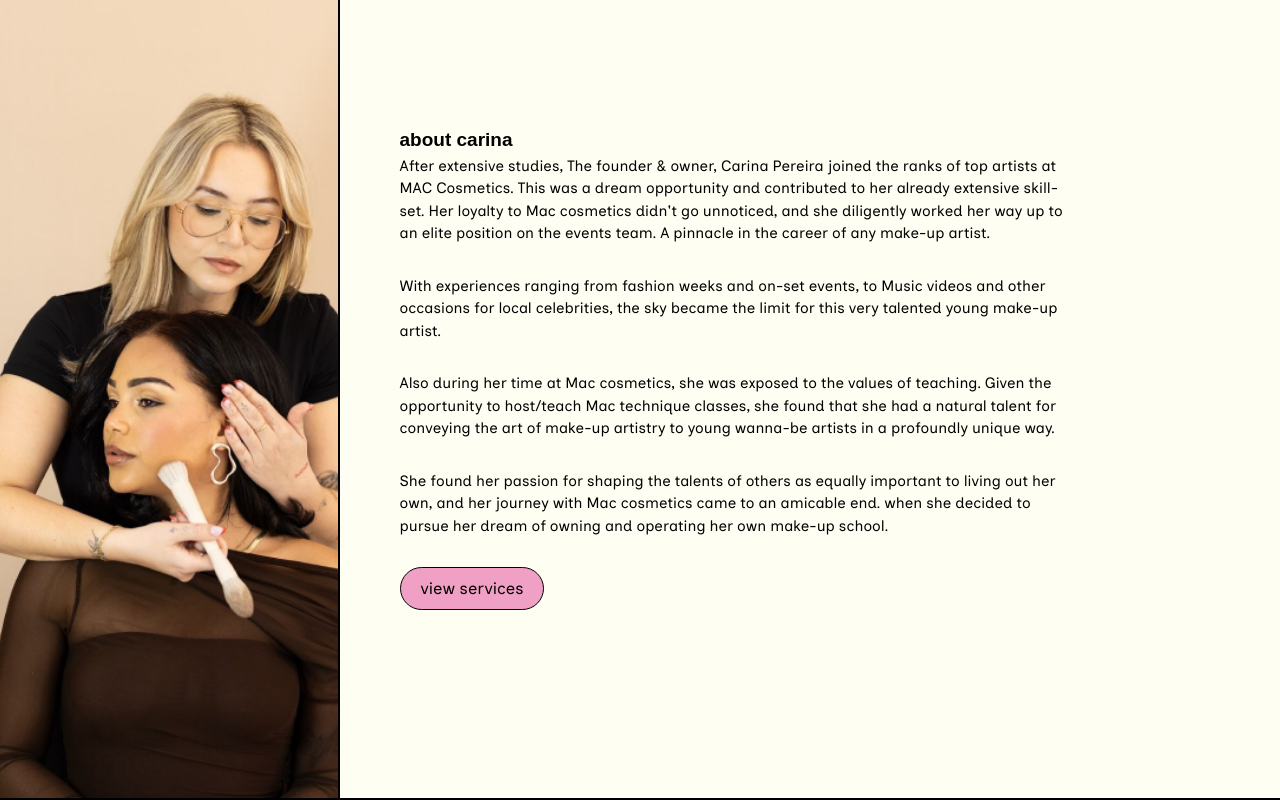
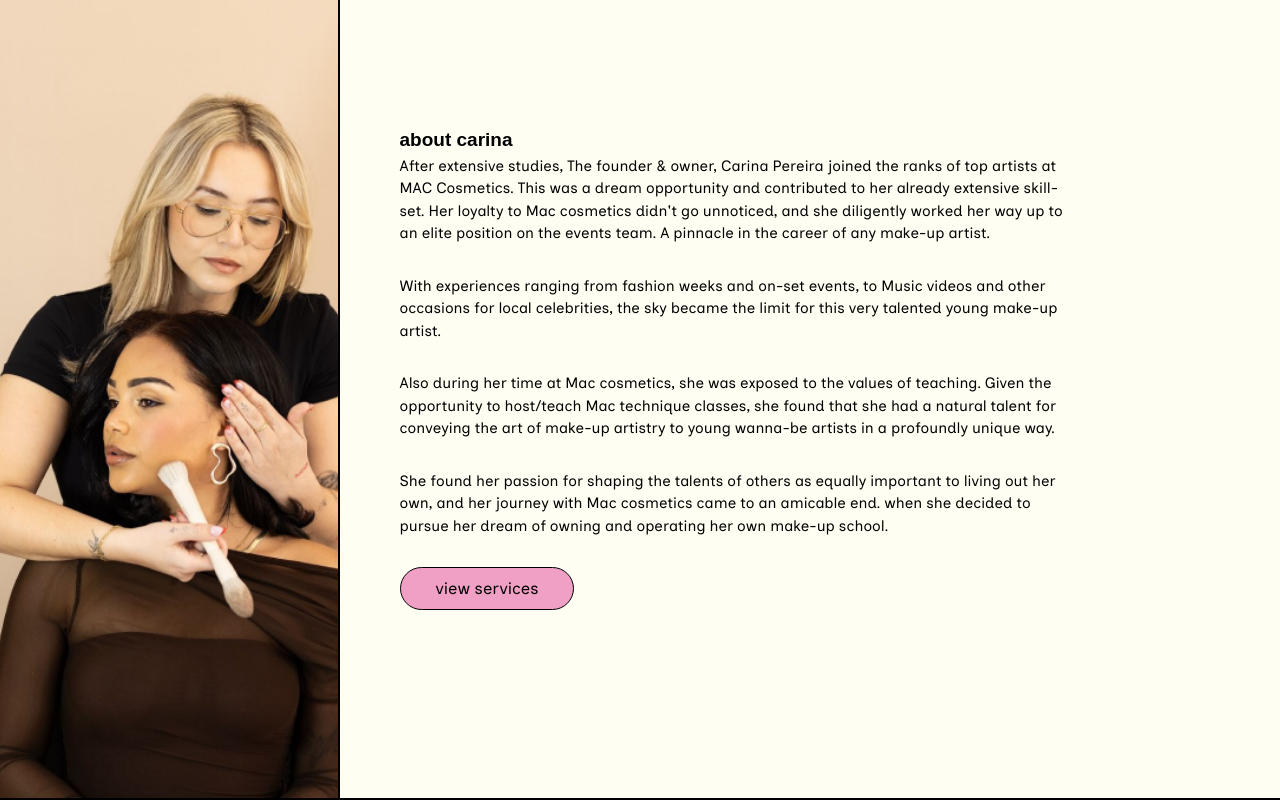
Before and after one commit to Psyfo/carina-pereira, a Next.js app: page / in a window 1280 px wide. Shown: the part 924-1724 px from the top of the page. Built offline with nearby package versions, Linux system fonts and the light colour scheme.

Commit message:
Update button padding in About component for improved usability

```diff
--- a/src/app/components/About/About.tsx
+++ b/src/app/components/About/About.tsx
@@ -1,4 +1,4 @@
-import React from 'react';
+import React from "react";
 
 /* eslint-disable react/no-unescaped-entities */
 
@@ -41,7 +41,7 @@ const About: React.FC = () => {
           owning and operating her own make-up school.
         </p>
 
-        <button className='bg-cpPink font-inclusive text-[16.5px] leading-[1.5] px-[20px] py-[8px] mb-[80px] border border-black rounded-full'>
+        <button className='bg-cpPink font-inclusive text-[16.5px] leading-[1.5] px-[35px] py-[8px] mb-[80px] border border-black rounded-full'>
           view services
         </button>
       </div>
```
